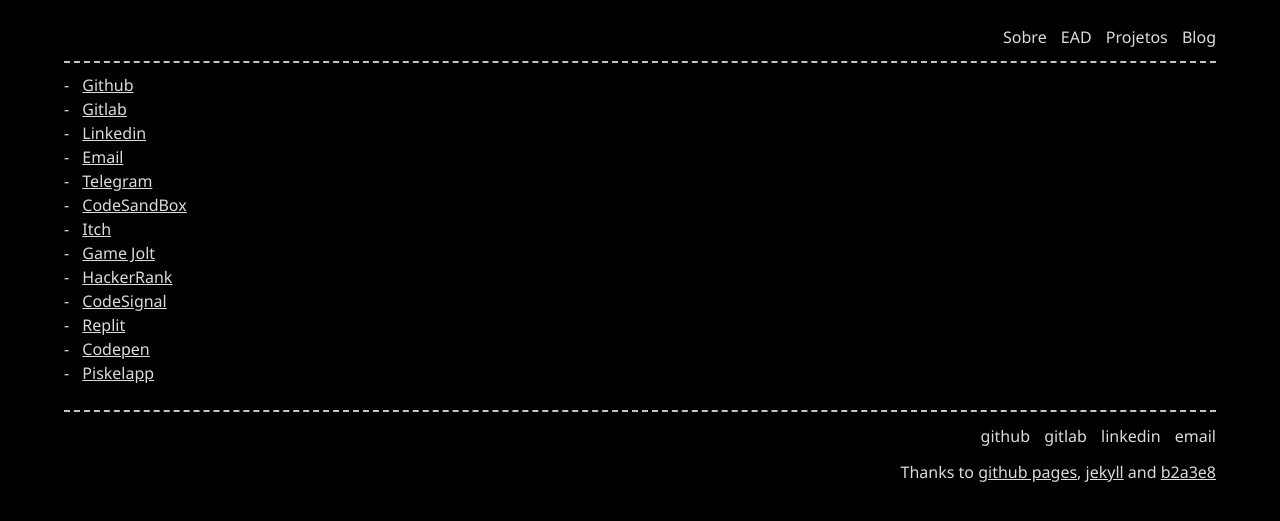
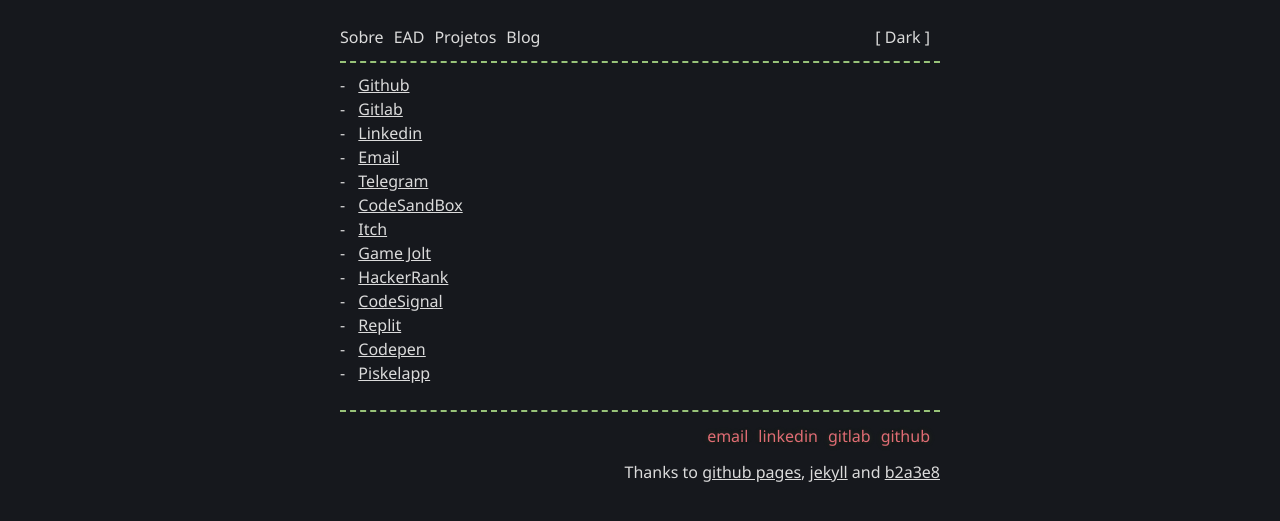
Before and after one commit to neninja/neninja.github.io, a Jekyll site: the page built from hub.md, in a window 1280 px wide. Shown: the top 521 px of the page. Built offline with Jekyll 4.4.1, drawn with Linux system fonts in a browser that asks for light colours; our own code applies the rules of GitHub Pages for plain Markdown files.

Commit message:
feat: add troca de temas e cores onedark

```diff
--- a/_includes/menu.html
+++ b/_includes/menu.html
@@ -1,11 +1,12 @@
 <header>
-    <nav class="menu">
+    <nav class="menu cabecalho">
         <ul>
             {% for item in site.menu %}
               <li>
                 <a href="{{ item.link }}">{{ item.texto }}</a>
               </li>
             {% endfor %}
+            <li><button class="toggle-theme">Dark</button></li>
         </ul>
     </nav>
 </header>
--- a/_layouts/default.html
+++ b/_layouts/default.html
@@ -24,5 +24,6 @@
       </main>
     {% include rodape.html %}
 
+    <script src="{{ site.baseurl }}/assets/js/theme.js"></script>
   </body>
 </html>
--- /dev/null
+++ b/assets/js/theme.js
@@ -0,0 +1,32 @@
+let root = document.documentElement
+let temaAtual = localStorage.getItem('tema') || 'dark'
+escolheTema(temaAtual)
+
+let buttonThemeElement = document.querySelector("button.toggle-theme")
+
+buttonThemeElement.onclick = function(){
+    let temaAtual = localStorage.getItem('tema')
+    let temaNovo = temaAtual === 'dark' ? 'light' : 'dark'
+    localStorage.setItem('tema', temaNovo)
+    escolheTema(temaNovo)
+}
+
+function escolheTema(tema){
+    let buttonThemeElement = document.querySelector("button.toggle-theme")
+    switch(tema){
+        case 'dark':
+            root.style.setProperty('--ui-background-color', "var(--onedark-dark-black)")
+            root.style.setProperty('--ui-base-color', "var(--onedark-light-white)")
+            root.style.setProperty('--ui-link-rodape-color', "var(--onedark-light-red)")
+            root.style.setProperty('--ui-border-color', "var(--onedark-green)")
+            buttonThemeElement.innerHTML = 'Dark'
+            break
+        case 'light':
+            root.style.setProperty('--ui-background-color', "var(--onedark-light-white)")
+            root.style.setProperty('--ui-base-color', "var(--onedark-dark-black)")
+            root.style.setProperty('--ui-link-rodape-color', "var(--onedark-dark-red)")
+            root.style.setProperty('--ui-border-color', "var(--onedark-dark-grey)")
+            buttonThemeElement.innerHTML = 'Light'
+            break
+    }
+}
--- a/assets/style.css
+++ b/assets/style.css
@@ -4,22 +4,64 @@
  */
 
 :root {
-    --base-color: #DBDBDB;
-    --selection-background: rgba(219, 219, 219, 0.99);
-    --selection-text: #000;
-    --background-color: #000;
-    --text-color: var(--base-color);
-    --link-color: var(--base-color);
-    --border: dashed 2px rgba(219, 219, 219, 0.9);
+    --onedark-light-black: #282c34;
+    --onedark-dark-black: #16181d;
+    --onedark-dark-black: #16181d;
+    --onedark-light-white: #DBDBDB;
+    --onedark-dark-white: #abb2bf;
+    --onedark-light-red: #e06c75;
+    --onedark-dark-red: #be5046;
+    --onedark-green: #98c379;
+    --onedark-light-yellow: #e5c07b;
+    --onedark-dark-yellow: #d19a66;
+    --onedark-blue: #61afef;
+    --onedark-magenta: #c678dd;
+    --onedark-cyan: #56b6c2;
+    --onedark-light-grey: #5c6370;
+    --onedark-dark-grey: #4b5263;
+
+    --ui-border-color: var(--onedark-green);
+    --ui-background-color: var(--onedark-dark-black);
+    --ui-base-color: var(--onedark-light-white);
+    --ui-selection-text: var(--ui-background-color);
+    --ui-selection-background: var(--ui-base-color);
+    --ui-text-color: var(--ui-base-color);
+    --ui-link-color: var(--ui-base-color);
+    --ui-link-rodape-color: var(--ui-onedark-light-red);
+
+    --border: dashed 2px var(--ui-border-color);
+}
+
+button {
+    background: none;
+    border: none;
+    color: var(--ui-text-color);
+    font-family: 'Segoe UI', Roboto, Ubuntu, 'Helvetica Neue', Helvetica, Arial, sans-serif;
+    font-size:1rem;
+    padding: 0;
+    cursor: pointer;
+}
+
+button:active, button:hover {
+    background: var(--ui-selection-background);
+    color:var(--ui-selection-text);
+}
+
+button::before{
+    content: "[ ";
+}
+
+button::after{
+    content: " ]";
 }
 
 body {
-    background-color:var(--background-color);
+    background-color:var(--ui-background-color);
     margin:0 auto;
     padding:0;
     font-family: 'Segoe UI', Roboto, Ubuntu, 'Helvetica Neue', Helvetica, Arial, sans-serif;
     font-size:1rem;
-    color:var(--text-color);
+    color:var(--ui-text-color);
     text-align:left;
     line-height:1.5 !important
 }
@@ -28,22 +70,23 @@
     margin:0px;
     margin-top:22px;
     font-weight:bold;
-    color:var(--text-color)
+    color:var(--ui-text-color)
 }
 p, ul, ol {
     margin:0px;
-    color:var(--text-color)
+    color:var(--ui-text-color)
 }
 a {
     text-decoration:underline;
-    color:var(--link-color)
+    color:var(--ui-link-color)
 }
 a:hover {
-    color:var(--background-color);
-    background-color:var(--base-color)
+    color:var(--ui-background-color);
+    background-color:var(--ui-base-color)
 }
 .container, header, footer {
     width:90%;
+    max-width: 600px;
     margin-bottom:25px;
     margin-right:auto;
     margin-left:auto;
@@ -56,46 +99,37 @@
 }
 
 ::selection {
-    background:var(--selection-background);
-    color:var(--selection-text)
+    background:var(--ui-selection-background);
+    color:var(--ui-selection-text)
 }
 ::-moz-selection {
-    background:var(--selection-background);
-    color:var(--selection-text)
+    background:var(--ui-selection-background);
+    color:var(--ui-selection-text)
 }
 
 /*{{{Menus*/
-header {
-    margin-top:25px;
-    margin-bottom:10px;
-    border-bottom: var(--border);
-}
-footer {
-    color:var(--text-color);
-    margin:20px auto 15px;
-    text-align:right;
-    margin-bottom:20px;
-    border-top: var(--border);
-}
 .menu ul {
     margin-top:12px;
     margin-bottom:12px;
     padding-left:0px;
     list-style-type:none;
-    text-align:right
+    display: flex;
 }
 .menu ul li {
-    display:inline;
-    margin-left:10px
+    margin-right:10px
+}
+.menu.cabecalho ul li:last-child {
+    flex: content;
+    text-align: end;
 }
 .menu ul li a {
     text-decoration:none;
-    color:var(--text-color)
+    color:var(--ui-text-color)
 }
 .menu ul li a:hover {
     text-decoration:none;
-    color:var(--background-color);
-    background-color:var(--base-color)
+    color:var(--ui-background-color);
+    background-color:var(--ui-base-color)
 }
 :not(.menu)>ul {
     list-style-type:none
@@ -106,5 +140,28 @@
     content:"-";
     margin-right:9px
 }
+.toggle-theme {
+    flex: content;
+}
+header {
+    margin-top:25px;
+    margin-bottom:10px;
+    border-bottom: var(--border);
+}
+footer {
+    color:var(--ui-text-color);
+    margin:20px auto 15px;
+    text-align:right;
+    margin-bottom:20px;
+    border-top: var(--border);
+}
+footer.menu ul{
+    flex-direction: row-reverse;
+}
+footer.menu li a{
+    text-shadow: 0 1px 1px rgba(0,0,0,0.1),0 0 5px rgba(181,232,83,0.1),0 0 10px rgba(181,232,83,0.1);
+    color: var(--ui-link-rodape-color);
+}
+
 /*}}}*/
 /* vim: set fdm=marker: */
```
